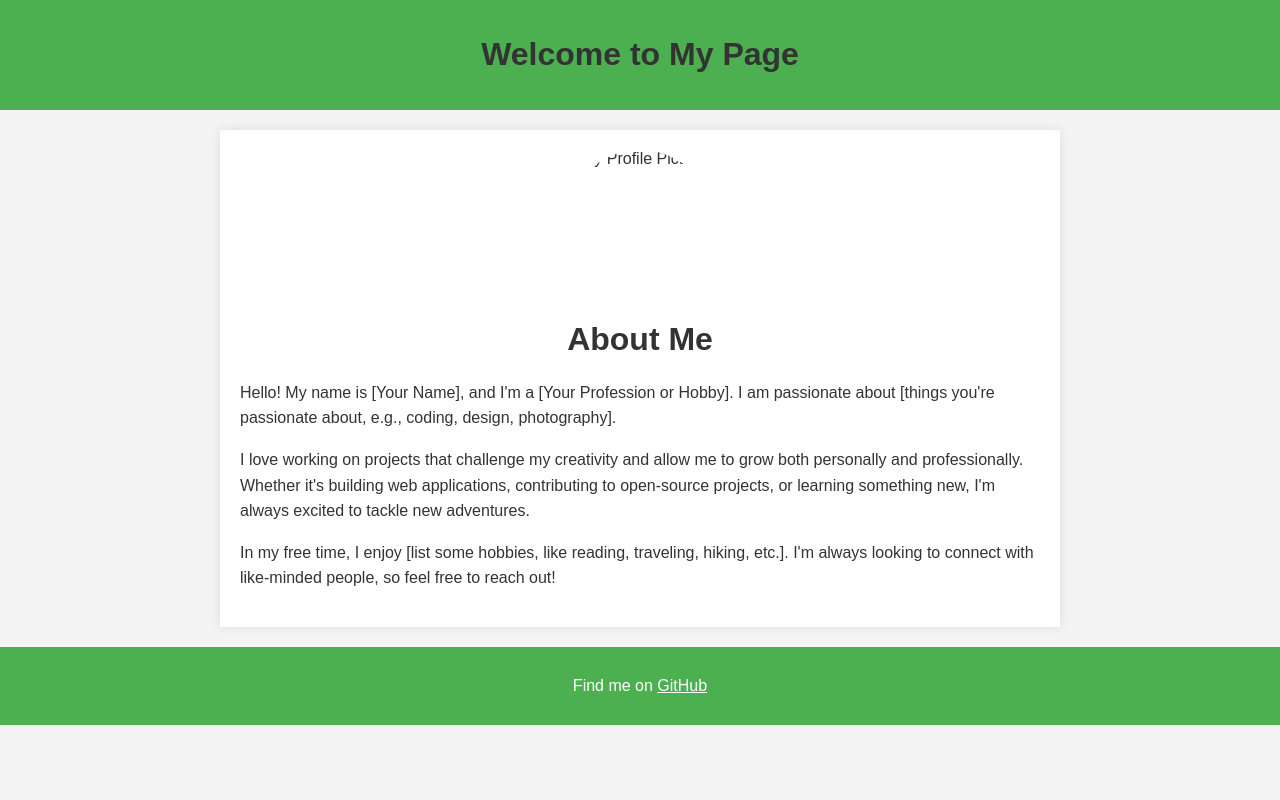
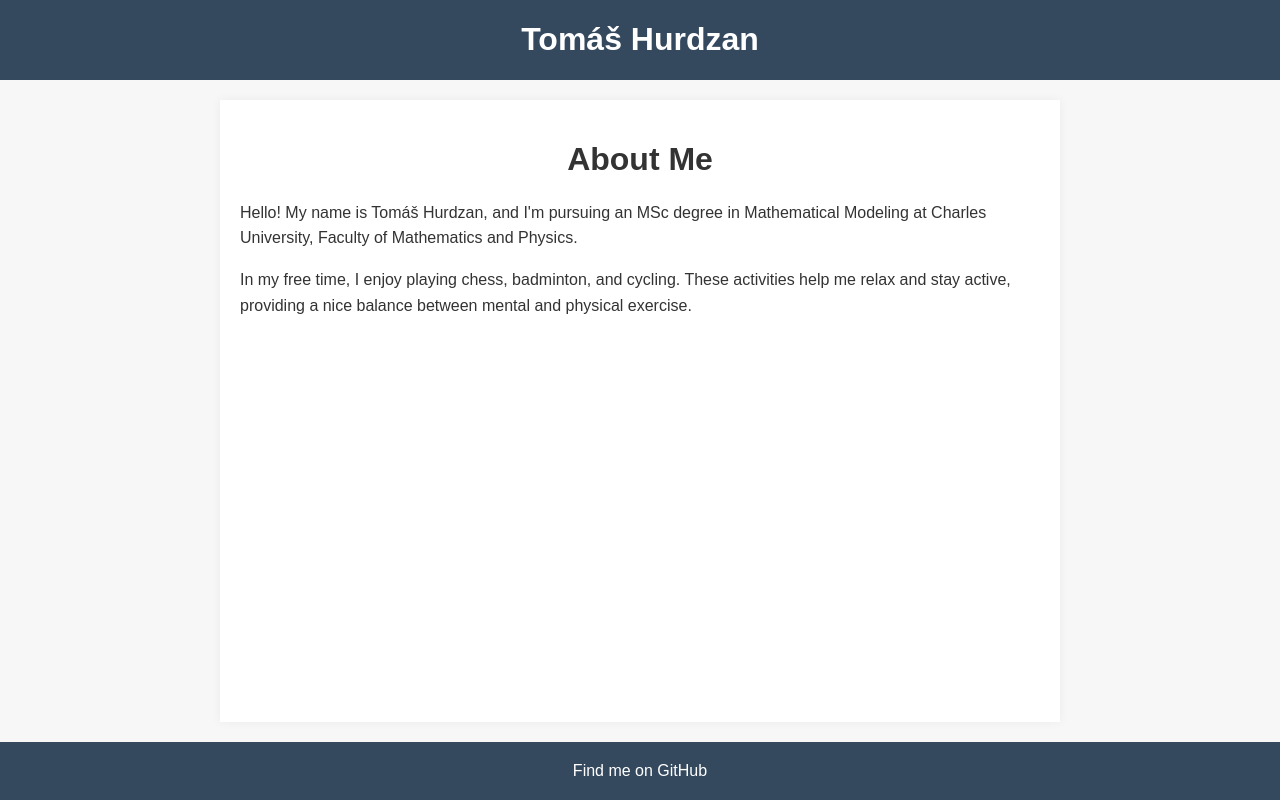
Before and after one commit to hurdzan/hurdzan.github.io, a plain HTML site: page index.html in a window 1280 px wide. Drawn offline with Linux system fonts and the light colour scheme.

Commit message:
Improved the visualization

```diff
--- a/index.html
+++ b/index.html
@@ -4,71 +4,69 @@
     <meta charset="UTF-8">
     <meta name="viewport" content="width=device-width, initial-scale=1.0">
     <meta http-equiv="X-UA-Compatible" content="ie=edge">
-    <title>About Me</title>
+    <title>About Tomáš Hurdzan</title>
     <style>
+        html, body {
+            margin: 0;
+            padding: 0;
+            height: 100%;
+        }
         body {
             font-family: Arial, sans-serif;
-            margin: 0;
-            padding: 0;
-            background-color: #f4f4f4;
+            display: flex;
+            flex-direction: column;
+            background-color: #f7f7f7;
             color: #333;
         }
         header {
-            background-color: #4CAF50;
+            background-color: #34495E; /* You can change this color */
             color: white;
-            padding: 15px 0;
+            padding: 0 0; /* Reduced padding for a smaller header */
             text-align: center;
         }
         .container {
+            flex: 1; /* This makes the content area take up the available space */
             max-width: 800px;
             margin: 20px auto;
             padding: 20px;
-            background-color: white;
-            box-shadow: 0 0 10px rgba(0, 0, 0, 0.1);
+            background-color: #fff;
+            box-shadow: 0 0 10px rgba(0, 0, 0, 0.05);
         }
         h1 {
             text-align: center;
-            color: #333;
+            /*color: #333; */
         }
         p {
             line-height: 1.6;
         }
-        .profile-picture {
-            display: block;
-            margin: 0 auto;
-            border-radius: 50%;
-            width: 150px;
-            height: 150px;
+        footer {
+            background-color: #34495E; /* You can change this color */
+            color: white;
+            text-align: center;
+            padding: 0px 0; /* Reduced padding for a smaller footer */
         }
-        footer {
-            text-align: center;
-            padding: 10px;
-            margin-top: 20px;
-            background-color: #4CAF50;
+        a {
             color: white;
+            text-decoration: none;
         }
     </style>
 </head>
 <body>
 
 <header>
-    <h1>Welcome to My Page</h1>
+    <h1>Tomáš Hurdzan</h1>
 </header>
 
 <div class="container">
-    <img src="profile-picture.jpg" alt="My Profile Picture" class="profile-picture">
-
     <h1>About Me</h1>
 
-    <p>Hello! My name is [Your Name], and I'm a [Your Profession or Hobby]. I am passionate about [things you're passionate about, e.g., coding, design, photography].</p>
+    <p>Hello! My name is Tomáš Hurdzan, and I'm pursuing an MSc degree in Mathematical Modeling at Charles University, Faculty of Mathematics and Physics.</p>
 
-    <p>I love working on projects that challenge my creativity and allow me to grow both personally and professionally. Whether it's building web applications, contributing to open-source projects, or learning something new, I'm always excited to tackle new adventures.</p>
-
-    <p>In my free time, I enjoy [list some hobbies, like reading, traveling, hiking, etc.]. I'm always looking to connect with like-minded people, so feel free to reach out!</p>
+    <p>In my free time, I enjoy playing chess, badminton, and cycling. These activities help me relax and stay active, providing a nice balance between mental and physical exercise.</p>
 </div>
 
 <footer>
-    <p>Find me on <a href="https://github.com/yourusername" target="_blank" style="color:white;">GitHub</a></p>
+    <p>Find me on <a href="https://github.com/yourusername" target="_blank">GitHub</a></p>
 </footer>
 
 </body>
```
